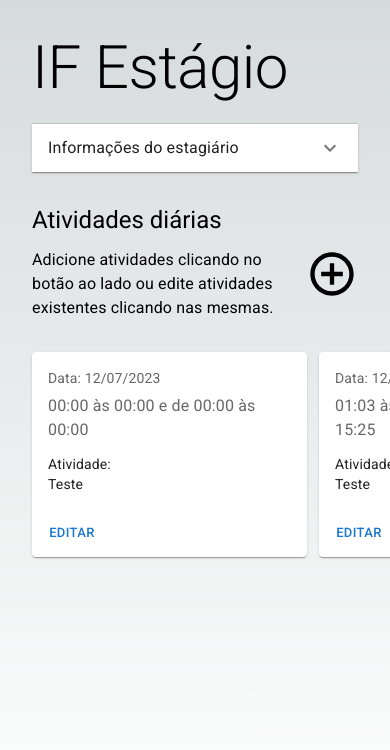
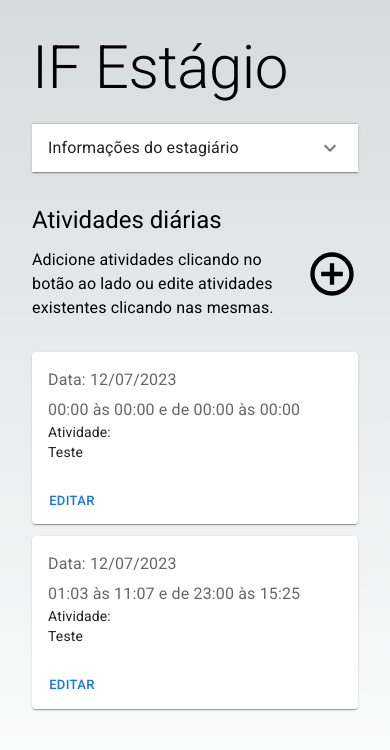
Before and after one commit to AderbalFilho/if-estagio, a Next.js app: page / in a window 390 px wide. Shown: the top 750 px of the page. Built offline with nearby package versions, Linux system fonts and the light colour scheme.

Commit message:
add styles to specific file and responsivity

```diff
--- a/components/DailyActivities/styles.ts
+++ b/components/DailyActivities/styles.ts
@@ -1,3 +1,4 @@
+import { screenDevice } from '@/shared/device';
 import styled from 'styled-components';
 
 export const ActivitiesContainer = styled.div`
@@ -18,6 +19,18 @@ export const AddIconContainer = styled.span`
 export const ActivitiesCardsContainer = styled.div`
   display: grid;
   gap: var(--space-sm);
-  grid-template-columns: repeat(3, minmax(275px, auto));
+  grid-template-columns: 1fr;
   margin-top: var(--space-lg);
+
+  @media ${screenDevice.tablet} {
+    grid-template-columns: repeat(2, 1fr);
+  }
+
+  @media ${screenDevice.laptop} {
+    grid-template-columns: repeat(3, 1fr);
+  }
+
+  @media ${screenDevice.desktop} {
+    grid-template-columns: repeat(4, 1fr);
+  }
 `;
--- a/components/DailyActivity/DailyActivity.tsx
+++ b/components/DailyActivity/DailyActivity.tsx
@@ -1,10 +1,4 @@
-import {
-  Button,
-  Card,
-  CardActions,
-  CardContent,
-  Typography,
-} from '@mui/material';
+import { Button, CardActions, CardContent } from '@mui/material';
 
 import { IActivity } from '@/interfaces/activities.model';
 import { configDate, configHour } from '@/shared/config-date';
@@ -27,28 +21,21 @@ const DailyActivity = ({
   }) => void;
 }) => {
   return (
-    <Card sx={{ minWidth: 275 }}>
+    <S.ActivityCard>
       <CardContent>
-        <Typography sx={{ fontSize: 14 }} color="text.secondary" gutterBottom>
+        <S.ActivityDate color="text.secondary" gutterBottom>
           Data: {configDate(activity?.date)}
-        </Typography>
-        <Typography sx={{ mb: 1.5 }} color="text.secondary">
+        </S.ActivityDate>
+        <S.ActivityHour color="text.secondary">
           {configHour(activity?.hourBegin1)} às {configHour(activity?.hourEnd1)}{' '}
           e de {configHour(activity?.hourBegin2)} às{' '}
           {configHour(activity?.hourEnd2)}
-        </Typography>
-        <Typography
-          variant="body2"
-          sx={{
-            whiteSpace: 'nowrap',
-            overflow: 'hidden',
-            textOverflow: 'ellipsis',
-          }}
-        >
+        </S.ActivityHour>
+        <S.ActivityDescription variant="body2">
           Atividade:
           <br />
           {activity?.description}
-        </Typography>
+        </S.ActivityDescription>
       </CardContent>
       <CardActions>
         <Button
@@ -58,7 +45,7 @@ const DailyActivity = ({
           Editar
         </Button>
       </CardActions>
-    </Card>
+    </S.ActivityCard>
   );
 };
 
--- a/components/DailyActivity/styles.ts
+++ b/components/DailyActivity/styles.ts
@@ -1,3 +1,20 @@
 import styled from 'styled-components';
+import { Card, Typography } from '@mui/material';
 
-export const Activity = styled.div``;
+export const ActivityCard = styled(Card)`
+  min-width: 275px;
+`;
+
+export const ActivityDate = styled(Typography)`
+  font-size: 14px;
+`;
+
+export const ActivityHour = styled(Typography)`
+  margin-bottom: var(--space-md);
+`;
+
+export const ActivityDescription = styled(Typography)`
+  white-space: nowrap;
+  overflow: hidden;
+  text-overflow: ellipsis;
+`;
```
